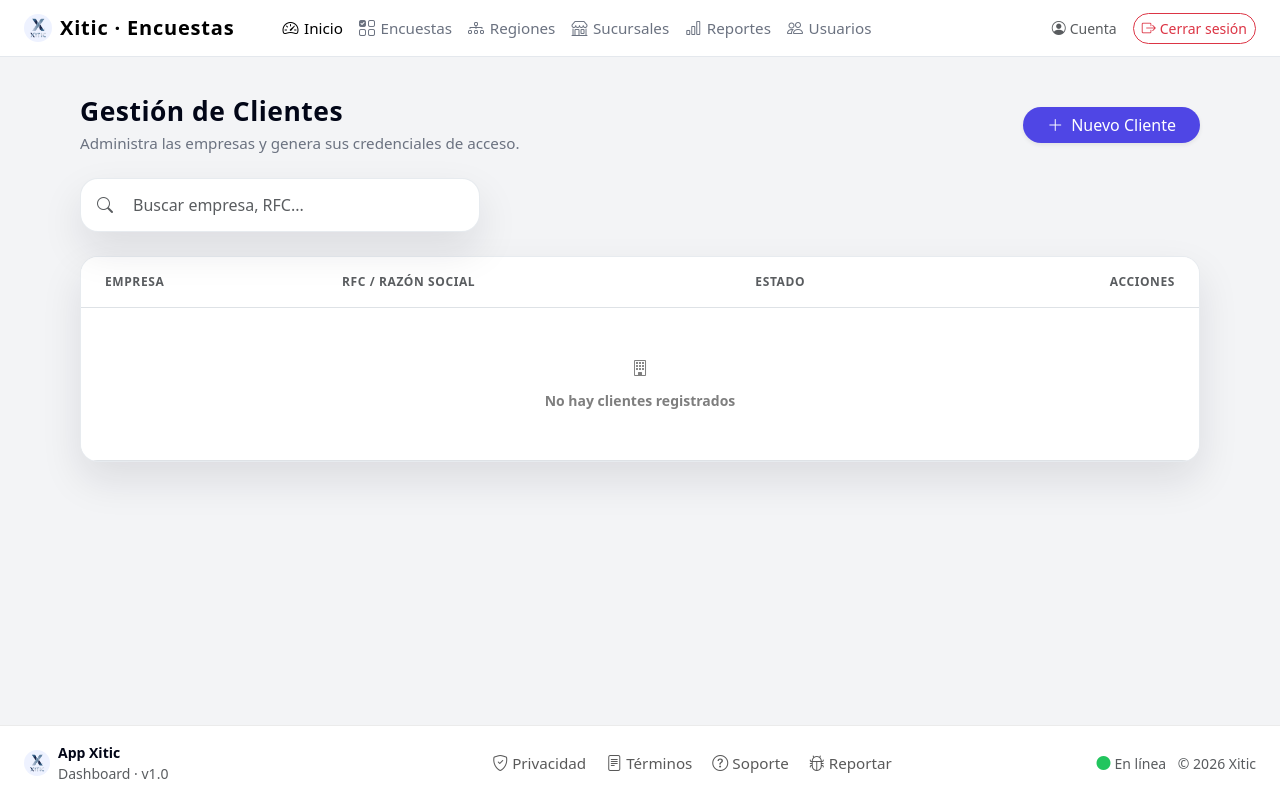
After one commit to JohasWeb/Control_Xitic, a PHP site: template View/AdminMaster/Clientes/index.php in a window 1280 px wide. The commit adds this page. Run offline with PHP 8.4, Linux system fonts and the light colour scheme; the template is opened without the code that fills it, so the values that code supplies are empty.

Commit message:
feat: Implement client management module with dedicated models, controllers, views, and database initialization.

```diff
--- a/Model/DataBase.php
+++ b/Model/DataBase.php
@@ -6,7 +6,7 @@ class DataBase
         try {
             //utf8mb4
 
-            $pdo = new PDO('mysql:host=localhost;dbname=appXitic_ControlMaster;charset=utf8', 'root', '');
+            $pdo = new PDO('mysql:host=localhost;dbname=appxitic_controlmaster;charset=utf8', 'root', '');
 
             $pdo->setAttribute(PDO::ATTR_ERRMODE, PDO::ERRMODE_EXCEPTION);
             return $pdo;
--- /dev/null
+++ b/View/AdminMaster/Clientes/index.php
@@ -0,0 +1,187 @@
+<?php
+// View/AdminMaster/Clientes/index.php
+// Acceso vía Controller: $Clientes disponible
+include 'View/layouts/header_admin.php';
+$Csrf = SecurityController::obtenerCsrfToken();
+?>
+
+<div class="page-wrapper anime-fade-in">
+    <!-- Header de Página -->
+    <div class="d-flex flex-column flex-md-row justify-content-between align-items-start align-items-md-center mb-4 gap-3">
+        <div>
+            <h1 class="page-title mb-1">Gestión de Clientes</h1>
+            <p class="page-subtitle mb-0">Administra las empresas y genera sus credenciales de acceso.</p>
+        </div>
+        <div>
+            <!-- Botón Trigger Modal -->
+            <button type="button" class="btn btn-primary rounded-pill px-4 shadow-sm" style="background:var(--accent);border:none;" data-bs-toggle="modal" data-bs-target="#modalCrearCliente">
+                <i class="bi bi-plus-lg me-2"></i>Nuevo Cliente
+            </button>
+        </div>
+    </div>
+
+    <!-- Filtros / Búsqueda -->
+    <div class="row mb-4">
+        <div class="col-12">
+            <div class="soft-card p-2 d-flex align-items-center gap-2" style="max-width: 400px;">
+                <i class="bi bi-search text-muted ms-2"></i>
+                <input type="text" class="form-control border-0 shadow-none bg-transparent" placeholder="Buscar empresa, RFC...">
+            </div>
+        </div>
+    </div>
+
+    <!-- Tabla Principal -->
+    <div class="soft-card overflow-hidden">
+        <div class="table-responsive">
+            <table class="table table-hover align-middle mb-0 text-nowrap">
+                <thead class="bg-light">
+                    <tr>
+                        <th class="ps-4 py-3 text-uppercase text-muted" style="font-size:0.75rem;letter-spacing:0.05em;font-weight:600;">Empresa</th>
+                        <th class="py-3 text-uppercase text-muted" style="font-size:0.75rem;letter-spacing:0.05em;font-weight:600;">RFC / Razón Social</th>
+                        <th class="py-3 text-uppercase text-muted" style="font-size:0.75rem;letter-spacing:0.05em;font-weight:600;">Estado</th>
+                        <th class="text-end pe-4 py-3 text-uppercase text-muted" style="font-size:0.75rem;letter-spacing:0.05em;font-weight:600;">Acciones</th>
+                    </tr>
+                </thead>
+                <tbody>
+                    <?php if (empty($Clientes)): ?>
+                        <tr>
+                            <td colspan="4" class="text-center py-5">
+                                <div class="opacity-50">
+                                    <i class="bi bi-building fa-2x mb-2 d-block"></i>
+                                    <span class="small fw-bold">No hay clientes registrados</span>
+                                </div>
+                            </td>
+                        </tr>
+                    <?php else: ?>
+                        <?php foreach ($Clientes as $C): ?>
+                            <tr>
+                                <td class="ps-4 py-3">
+                                    <div class="d-flex align-items-center gap-3">
+                                        <?php if (!empty($C['logo_url'])): ?>
+                                            <div class="rounded-circle shadow-sm overflow-hidden d-flex align-items-center justify-content-center"
+                                                 style="width:48px;height:48px;background:#fff;border:1px solid #eef2ff;">
+                                                <img src="<?php echo htmlspecialchars($C['logo_url']); ?>" alt="Logo" style="width:100%;height:100%;object-fit:cover;">
+                                            </div>
+                                        <?php else: ?>
+                                            <div class="d-flex align-items-center justify-content-center rounded-circle text-white fw-bold shadow-sm"
+                                                 style="width:48px;height:48px;background:linear-gradient(135deg, var(--accent) 0%, #818cf8 100%);">
+                                                <?php echo strtoupper(substr($C['nombre_comercial'], 0, 1)); ?>
+                                            </div>
+                                        <?php endif; ?>
+
+                                        <div>
+                                            <div class="fw-bold text-dark"><?php echo htmlspecialchars($C['nombre_comercial']); ?></div>
+                                            <div class="extra-small text-muted">ID: #<?php echo str_pad((string)$C['id'], 4, '0', STR_PAD_LEFT); ?></div>
+                                        </div>
+                                    </div>
+                                </td>
+                                <td class="py-3">
+                                    <div class="d-flex flex-column" style="max-width: 250px;">
+                                        <span class="text-muted extra-small fst-italic text-truncate">
+                                            <?php echo htmlspecialchars(!empty($C['comentarios']) ? $C['comentarios'] : 'Sin comentarios'); ?>
+                                        </span>
+                                    </div>
+                                </td>
+                                <td class="py-3">
+                                    <?php if ($C['activo'] == 1): ?>
+                                        <span class="badge rounded-pill bg-success-subtle text-success border border-success-subtle px-2">Activo</span>
+                                    <?php else: ?>
+                                        <span class="badge rounded-pill bg-secondary-subtle text-secondary border border-secondary-subtle px-2">Inactivo</span>
+                                    <?php endif; ?>
+                                </td>
+                                <td class="text-end pe-4 py-3">
+                                    <button class="btn btn-sm btn-light border text-muted" title="Ver Perfil">
+                                        <i class="bi bi-eye"></i>
+                                    </button>
+                                </td>
+                            </tr>
+                        <?php endforeach; ?>
+                    <?php endif; ?>
+                </tbody>
+            </table>
+        </div>
+    </div>
+</div>
+
+<!-- MODAL CREACIÓN -->
+<div class="modal fade" id="modalCrearCliente" tabindex="-1" aria-hidden="true" data-bs-backdrop="static">
+    <div class="modal-dialog modal-dialog-centered">
+        <div class="modal-content border-0 shadow-lg" style="border-radius:1rem;">
+            <div class="modal-header border-0 pb-0">
+                <h5 class="modal-title fw-bold">Nuevo Cliente</h5>
+                <button type="button" class="btn-close" data-bs-dismiss="modal" aria-label="Close"></button>
+            </div>
+
+            <form action="index.php?System=clientes&a=guardar" method="POST" autocomplete="off" enctype="multipart/form-data">
+                <input type="hidden" name="csrf_token" value="<?php echo $Csrf; ?>">
+
+                <div class="modal-body pt-4">
+                    <!-- SECCIÓN 1: EMPRESA -->
+                    <div class="d-flex align-items-center mb-3">
+                        <div class="bg-indigo-subtle text-indigo rounded-circle d-flex align-items-center justify-content-center me-2" style="width:24px;height:24px;background:#eef2ff;color:#4f46e5;">
+                            <i class="bi bi-building-fill small"></i>
+                        </div>
+                        <h6 class="text-uppercase text-muted extra-small fw-bold mb-0 ls-1">Datos de la Empresa / Grupo</h6>
+                    </div>
+
+                    <div class="row g-3 mb-3">
+                        <div class="col-12">
+                            <label class="form-label small fw-bold text-muted">Nombre del Grupo</label>
+                            <input type="text" class="form-control bg-light border-0" name="nombre_comercial" required placeholder="Ej. Grup Alsea">
+                        </div>
+                        <div class="col-12">
+                            <label class="form-label small fw-bold text-muted">Logotipo de la Marca</label>
+                            <input type="file" class="form-control bg-light border-0" name="logo" accept="image/*">
+                            <div class="form-text extra-small">Formatos: JPG, PNG, WEBP.</div>
+                        </div>
+                        <div class="col-12">
+                            <label class="form-label small fw-bold text-muted">Comentarios / Notas</label>
+                            <textarea class="form-control bg-light border-0" name="comentarios" rows="2" placeholder="Notas internas sobre este cliente..."></textarea>
+                        </div>
+                    </div>
+
+                    <hr class="border-light my-4">
+
+                    <!-- SECCIÓN 2: ENCARGADO -->
+                    <div class="d-flex align-items-center mb-3">
+                        <div class="bg-primary-subtle text-primary rounded-circle d-flex align-items-center justify-content-center me-2" style="width:24px;height:24px;">
+                            <i class="bi bi-person-badge-fill small"></i>
+                        </div>
+                        <h6 class="text-uppercase text-primary extra-small fw-bold mb-0 ls-1">Datos del Encargado (Admin)</h6>
+                    </div>
+
+                    <div class="alert alert-light border d-flex align-items-start gap-2 mb-3 py-2">
+                        <i class="bi bi-info-circle-fill text-info mt-1"></i>
+                        <div class="extra-small text-muted line-height-sm">
+                            Este usuario será el <strong>Dueño de la Cuenta</strong>. Se le generará una contraseña automática.
+                        </div>
+                    </div>
+
+                    <div class="row g-3 mb-3">
+                        <div class="col-6">
+                            <label class="form-label small fw-bold text-muted">Nombre</label>
+                            <input type="text" class="form-control bg-light border-0" name="admin_nombre" required placeholder="Ej. Juan">
+                        </div>
+                        <div class="col-6">
+                            <label class="form-label small fw-bold text-muted">Apellidos</label>
+                            <input type="text" class="form-control bg-light border-0" name="admin_apellido" required placeholder="Ej. Pérez">
+                        </div>
+                        <div class="col-12">
+                            <label class="form-label small fw-bold text-muted">Correo Electrónico (Login)</label>
+                            <input type="email" class="form-control bg-light border-0" name="email_admin" required placeholder="juan.perez@empresa.com">
+                        </div>
+                    </div>
+                </div>
+
+                <div class="modal-footer border-0 pt-0">
+                    <button type="button" class="btn btn-link text-muted text-decoration-none small" data-bs-dismiss="modal">Cancelar</button>
+                    <button type="submit" class="btn btn-primary rounded-pill px-4 fw-bold" style="background:var(--accent);border:none;">
+                        <i class="bi bi-save me-2"></i>Guardar y Descargar
+                    </button>
+                </div>
+            </form>
+        </div>
+    </div>
+</div>
+
+<?php include 'View/layouts/footer.php'; ?>
--- a/View/layouts/footer.php
+++ b/View/layouts/footer.php
@@ -99,4 +99,7 @@
   <script>
     document.getElementById('Footer_anio').textContent = new Date().getFullYear();
   </script>
+
+  <!-- Bootstrap Bundle with Popper -->
+  <script src="https://cdn.jsdelivr.net/npm/bootstrap@5.3.3/dist/js/bootstrap.bundle.min.js"></script>
 </footer>
```
Also changed, not shown: Controller/Clientes.Controller.php (+93 -33 lines), Controller/Login.Controller.php (+34 -34 lines), Model/ClientesModel.php (+22 -8 lines), Model/UsuariosModel.php (added, +63 -0 lines), View/Clientes/crear.php (deleted, +0 -67 lines), View/Clientes/index.php (deleted, +0 -67 lines), full_database_structure.sql (+7 -2 lines).
